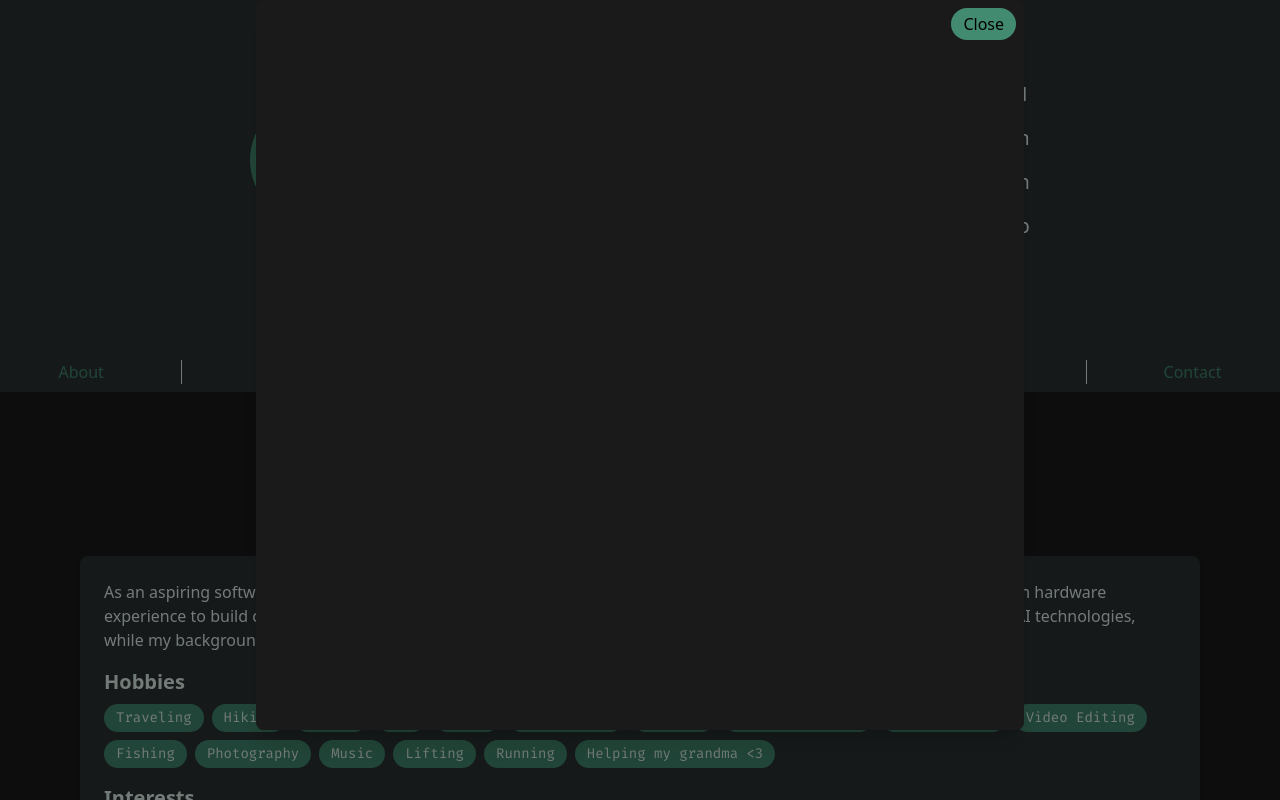
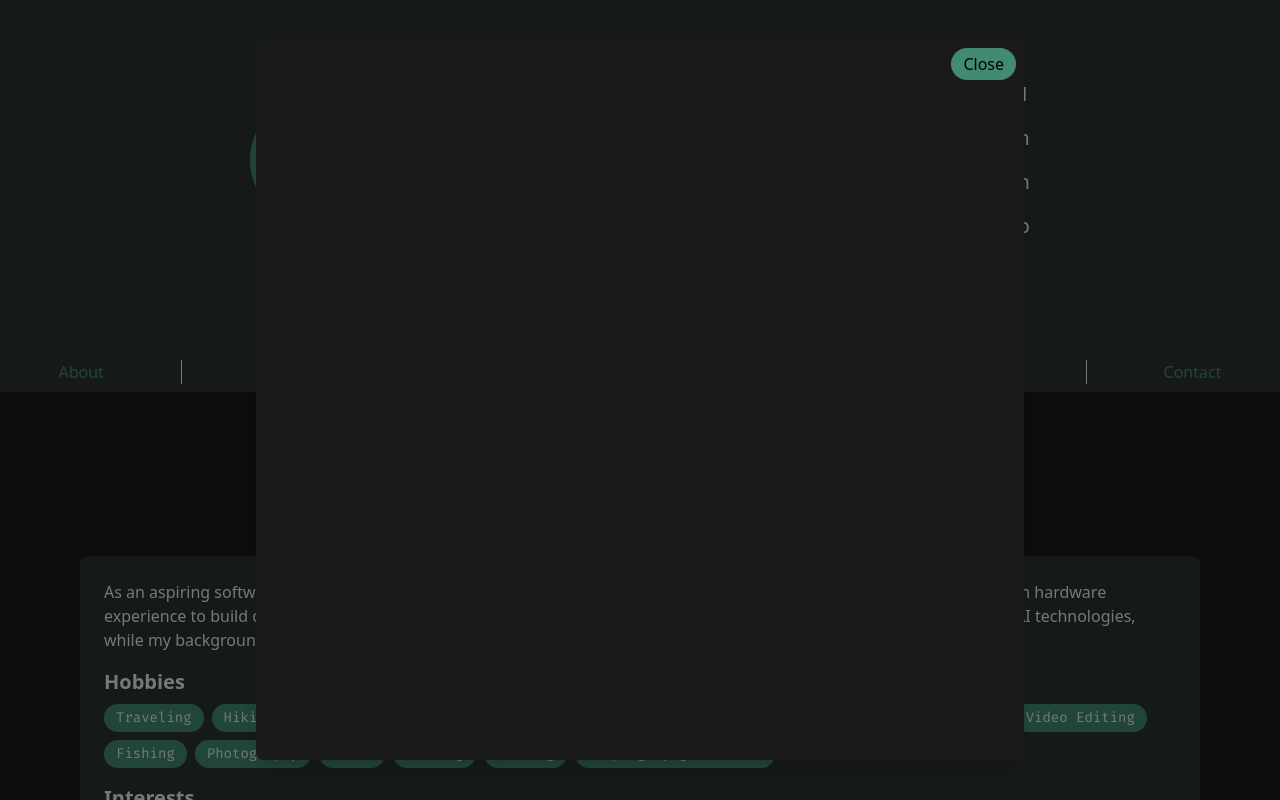
Before and after one commit to ZakMin11/personal-portfolio, a React (Vite) app: page / in a window 1280 px wide. Both pictures are taken after a click on the button "View Resume". Shown: the top 800 px of the page. Built offline with nearby package versions, Linux system fonts and the light colour scheme.

Commit message:
fix expanded proj

```diff
--- a/src/components/Modal.jsx
+++ b/src/components/Modal.jsx
@@ -1,4 +1,3 @@
-// filepath: /Users/zakmineiko/school/personalWebsite/zakPortfolio/src/components/Modal.jsx
 import React, { useEffect } from 'react';
 
 const Modal = ({ show, onClose, children }) => {
@@ -23,8 +22,8 @@ const Modal = ({ show, onClose, children }) => {
   }
 
   return (
-    <div className="fixed inset-0 bg-black bg-opacity-50 flex items-start justify-center z-50 pb-16">
-      <div className="bg-background dark:bg-gray-800 rounded-lg overflow-hidden shadow-xl max-w-3xl w-full max-h-screen">
+    <div className="fixed inset-0 bg-black bg-opacity-50 flex items-center justify-center z-50 p-4">
+      <div className="bg-background dark:bg-gray-800 rounded-lg overflow-hidden shadow-xl max-w-3xl w-full max-h-[90vh]">
         <div className="flex justify-end p-2 bg-background">
           <button onClick={onClose} className="bg-accent rounded-full px-3 py-1 text-black dark:text-white hover:bg-accent-dark">
             Close
--- a/src/components/Projects.jsx
+++ b/src/components/Projects.jsx
@@ -28,7 +28,7 @@ const Projects = () => {
 
   useEffect(() => {
     if (expandedProject !== null && projectsRef.current) {
-      projectsRef.current.scrollIntoView({ behavior: 'smooth', block: 'start' });
+      projectsRef.current.scrollIntoView({ behavior: 'smooth', block: 'center' });
     } else {
       window.scrollTo({ top: scrollPosition, behavior: 'smooth' });
     }
```
